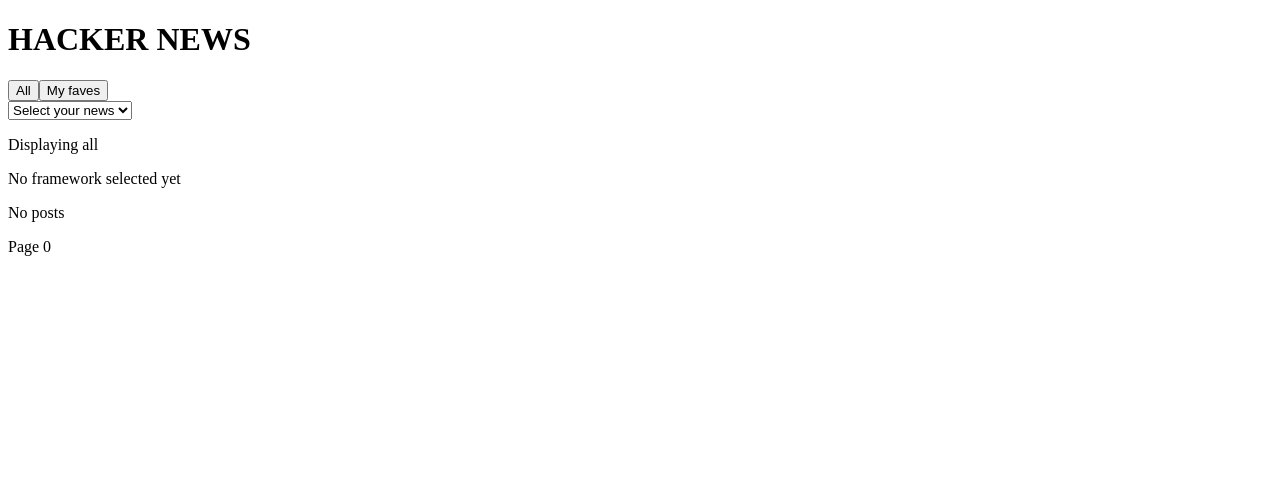
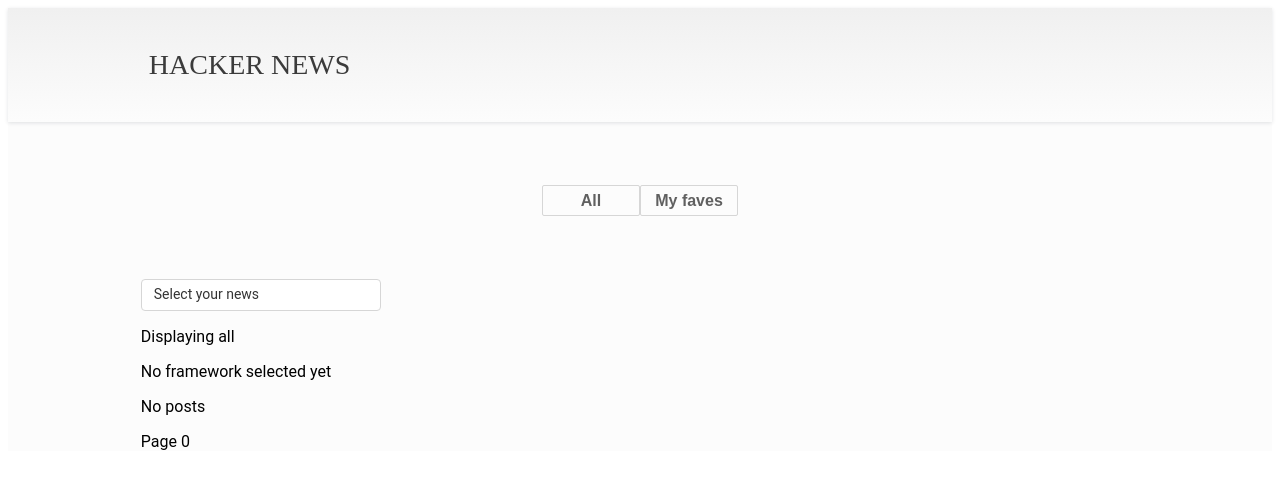
Before and after one commit to joselws/hackernews-api, a React (Create React App) app: page / in a window 1280 px wide. Shown: the top 488 px of the page. Built offline with nearby package versions, Linux system fonts and the light colour scheme.

Commit message:
basic CSS

```diff
--- a/src/App.js
+++ b/src/App.js
@@ -14,6 +14,7 @@
   // array to store the posts data
   const [posts, setPosts] = useState([]);
   const [page, setPage] = useState(0);  // starts at page 1
+  // data for buttons at the bottom of the page to select the desired page
   const [pageButtons, setPageButtons] = useState([0, 1, 2, 3, 4, 5, 6, 7, 8, '>'])
 
   // handles choice between 'all' and 'my favs' buttons
@@ -22,16 +23,15 @@
       setPosts([]);
       setFavs(boolValue);
       setFramework(null);
-      setPage(0);
+      changePage(0);
     }
   }
 
   // handles selection of framework from dropdown list
-  const changeFramework = (e) => {
-    let selectedFramework = e.target.value;
+  const changeFramework = (selectedFramework) => {
     if (framework !== selectedFramework) {
       setPosts([]);
-      setPage(0);
+      changePage(0);
       setFramework(selectedFramework);
     }
   }
@@ -46,8 +46,8 @@
     } else {
       selectedPage = pageNumber;
     }
+    setPage(selectedPage);
     getPageButtons(selectedPage);
-    setPage(selectedPage);
   }
 
   // handles the display of page buttons
@@ -101,12 +101,14 @@
     <div className="main-container">
       <Header />
       <Buttons favs={ favs } changeFavs={ changeFavs } />
+      <div className="body-container">
         { favs || <Dropdown framework={ framework } changeFramework={ changeFramework } /> }
         { favs ? <p>Displaying favorites</p> : <p>Displaying all</p> }
         { framework ? <p>{ framework }</p> : <p>No framework selected yet</p> }
         { posts.length > 0 ? <p>{ `Number of posts: ${posts.length}` }</p> : <p>No posts</p> }
         { page >= 0 ? <p>Page { page }</p> : <p></p>}
         <Posts posts={ posts } />
+      </div>
       { !favs ? framework !== null ? <Pages pageButtons={ pageButtons } changePage={ changePage } /> : <p></p> : <p></p> }
     </div>
   );
--- a/src/components/Buttons.jsx
+++ b/src/components/Buttons.jsx
@@ -1,8 +1,12 @@
 const Buttons = ({ favs, changeFavs }) => {
     return (
         <div className="buttons-wrapper">
-            <button onClick={() => changeFavs(false)}>All</button>
-            <button onClick={() => changeFavs(true)}>My faves</button>
+            <button className="fav-btn" onClick={() => changeFavs(false)}>
+                <span className="btn-text">All</span>
+            </button>
+            <button className="fav-btn" onClick={() => changeFavs(true)}>
+                <span className="btn-text">My faves</span>
+            </button>
         </div>
     )
 }
--- a/src/components/Dropdown.jsx
+++ b/src/components/Dropdown.jsx
@@ -1,12 +1,14 @@
 const Dropdown = ({ changeFramework }) => {
     return (
         <div className="dropdown-wrapper">
-            <select onChange={ changeFramework } >
-                <option selected disabled hidden>Select your news</option>
-                <option value="angular">Angular</option>
-                <option value="reactjs">Reactjs</option>
-                <option value="vuejs">Vuejs</option>
-            </select>
+            <button className="dropdown-btn">
+                Select your news
+            </button>
+            <div className="dropdown-content">
+                <p className="dropdown-option" onClick={() => { changeFramework('angular') }}>Angular</p>
+                <p className="dropdown-option" onClick={() => { changeFramework('reactjs') }}>Reactjs</p>
+                <p className="dropdown-option" onClick={() => { changeFramework('vuejs') }}>Vuejs</p>
+            </div>
         </div>
     )
 }
--- a/src/components/Header.jsx
+++ b/src/components/Header.jsx
@@ -1,7 +1,7 @@
 const Header = () => {
     return (
-        <header>
-            <h1>HACKER NEWS</h1>
+        <header className="header-wrapper">
+            <h1 className="title">HACKER NEWS</h1>
         </header>
     )
 }
--- a/src/components/PageBtn.jsx
+++ /dev/null
@@ -1,9 +0,0 @@
-const PageBtn = ({ pageNumber, changePage }) => {
-    return (
-        <button className="page-btn" onClick={() => changePage(pageNumber)}>
-            { isNaN(pageNumber) ? pageNumber : pageNumber+1 }
-        </button>
-    )
-}
-
-export default PageBtn;
--- a/src/components/Pages.jsx
+++ b/src/components/Pages.jsx
@@ -1,10 +1,10 @@
-import PageBtn from './PageBtn';
-
 const Pages = ({ pageButtons, changePage }) => {
     return (
         <div className="page-btn-wrapper">
             { pageButtons.map((pageNumber, index) =>
-                <PageBtn key={ index } changePage={ changePage } pageNumber={ pageNumber } />
+                <button key={ index } className="page-btn" onClick={() => changePage(pageNumber)}>
+                    { isNaN(pageNumber) ? pageNumber : pageNumber+1 }
+                </button>
             )}
         </div>
     )
--- a/src/index.css
+++ b/src/index.css
@@ -1,3 +1,173 @@
+/***** GENERAL STYLES *****/
+
+body {
+  font-family: Roboto;
+}
+
+.main-container {
+  background-color: #fcfcfc;
+}
+
+
+/***** HEADER STYLES *****/
+
+.header-wrapper {
+  height: 114px;
+  box-shadow: 0 1px 4px 0 rgba(0, 21, 41, 0.12);
+  background-image: linear-gradient(to bottom, #ececec -32%, #fff 124%);
+  position: relative;
+}
+
+.title {
+  margin: 300px auto;
+  max-width: 78vw;
+  font-family: Baskerville;
+  font-size: 28px;
+  font-weight: normal;
+  line-height: 1;
+  color: #3b3b3b;
+  position: absolute;
+  margin: 0;
+  top: 50%;
+  left: 11vw;
+  transform: translateY(-50%);
+}
+
+
+/***** FAV BUTTONS STYLES *****/
+.buttons-wrapper {
+  margin: 63px auto;
+  max-width: 196px;
+}
+
+.fav-btn {
+  cursor: pointer;
+  width: 98px;
+  height: 31px;
+  border-radius: 2px;
+  background-color: #fcfcfc;
+  border: 1px solid #d6d6d6;
+}
+
+.fav-btn:hover {
+  background-color: #f1f1f1;
+}
+
+.btn-text {
+  font-size: 16px;
+  font-weight: bold;
+  line-height: 1.75;
+  color: #606060;
+}
+
+
+.body-container {
+  margin: 0 auto;
+  max-width: 78vw;
+}
+
+
+/***** DROPDOWN LIST *****/
+
+.dropdown-wrapper {
+  position: relative;
+  display: inline-block;
+}
+
+.dropdown-btn {
+  width: 240px;
+  height: 32px;
+  padding: 0 12px;
+  cursor: pointer;
+  border-radius: 4px;
+  border: solid 1px #d6d6d6;
+  background-color: #fff;
+  font-size: 14px;
+  font-family: Roboto;
+  line-height: 1.57;
+  color: #343434;
+  text-align: left;
+}
+
+.dropdown-content {
+  display: none;
+  position: absolute;
+  z-index: 1;
+  background-color: #fff;
+  width: 240px;
+  box-shadow: 0 2px 2px 0 #dad8d8;
+}
+
+.dropdown-option {
+  margin: 0;
+  display: block;
+  cursor: pointer;
+  padding-left: 12px;
+  font-size: 14px;
+  line-height: 1.57;
+  color: #343434;
+}
+
+.dropdown-option:hover {
+  background-color: #f1f1f1;
+}
+
+.dropdown-wrapper:hover .dropdown-content {
+  display: block;
+}
+
+
+/***** POSTS STYLE *****/
+
+.posts-wrapper {
+  margin: 8px 0;
+}
+
 .post-wrapper {
-  border: 1px solid black;
+  margin-top: 30px;
+  border-radius: 6px;
+  border: solid 1px #979797;
+  background-color: #fff;
+  padding-left: 26px;
 }
+
+.time-author {
+  font-family: Roboto;
+  font-size: 12px;
+  color: #767676;
+  margin-top: 27px;
+}
+
+.post-info {
+  font-family: Roboto;
+  font-size: 14px;
+  line-height: 1.43;
+  letter-spacing: 0.25px;
+  color: #6b6b6b;
+}
+
+
+/***** PAGE BUTTONS *****/
+
+.page-btn-wrapper {
+  margin: 96px auto;
+  max-width: 440px;
+}
+
+.page-btn {
+  width: 32px;
+  height: 32px;
+  cursor: pointer;
+  margin-right: 8px;
+  margin-top: 8px;
+  border-radius: 6px;
+  border: solid 1px #d9d9d9;
+  background-color: #fff;
+  font-family: Roboto;
+  font-size: 14px;
+  color: rgba(0, 0, 0, 0.65);
+}
+
+.page-btn:hover {
+  background-color: #f1f1f1;
+}
```
Lines whose indentation alone changed are shown as unchanged.
